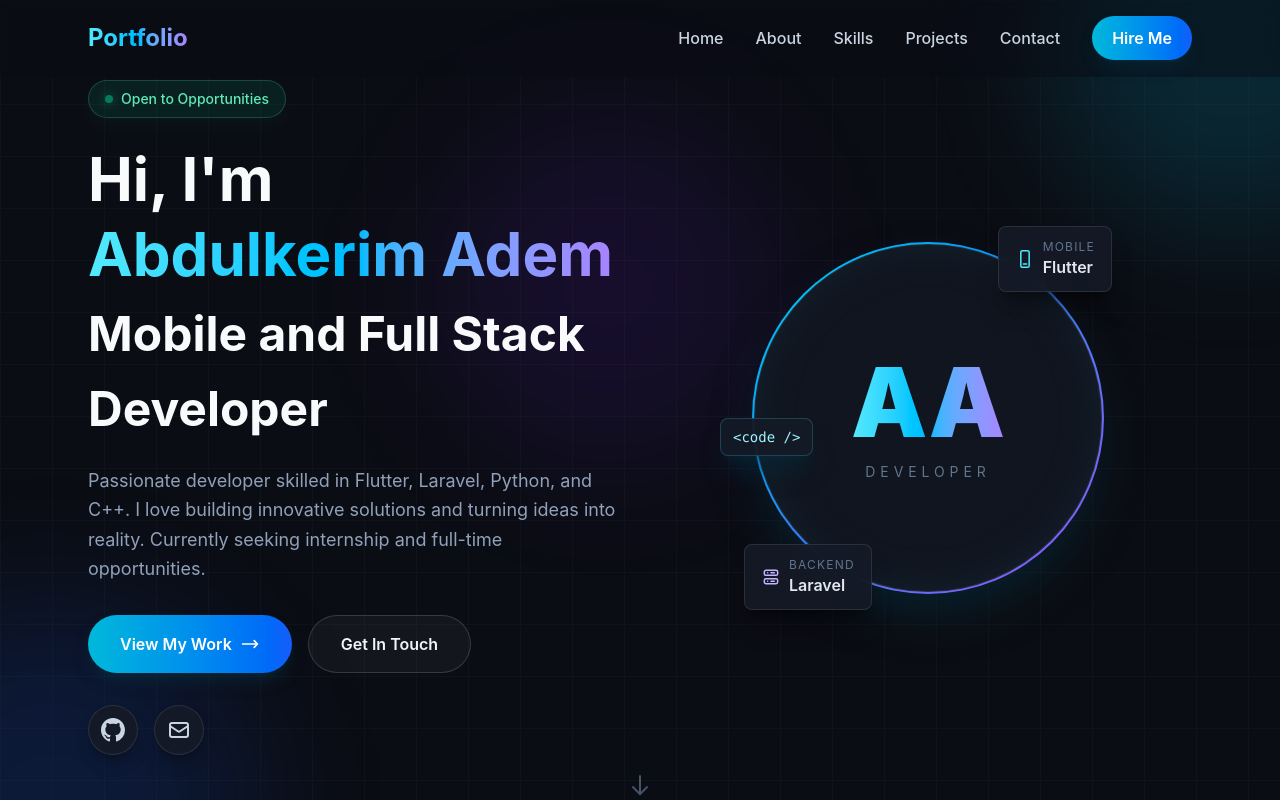
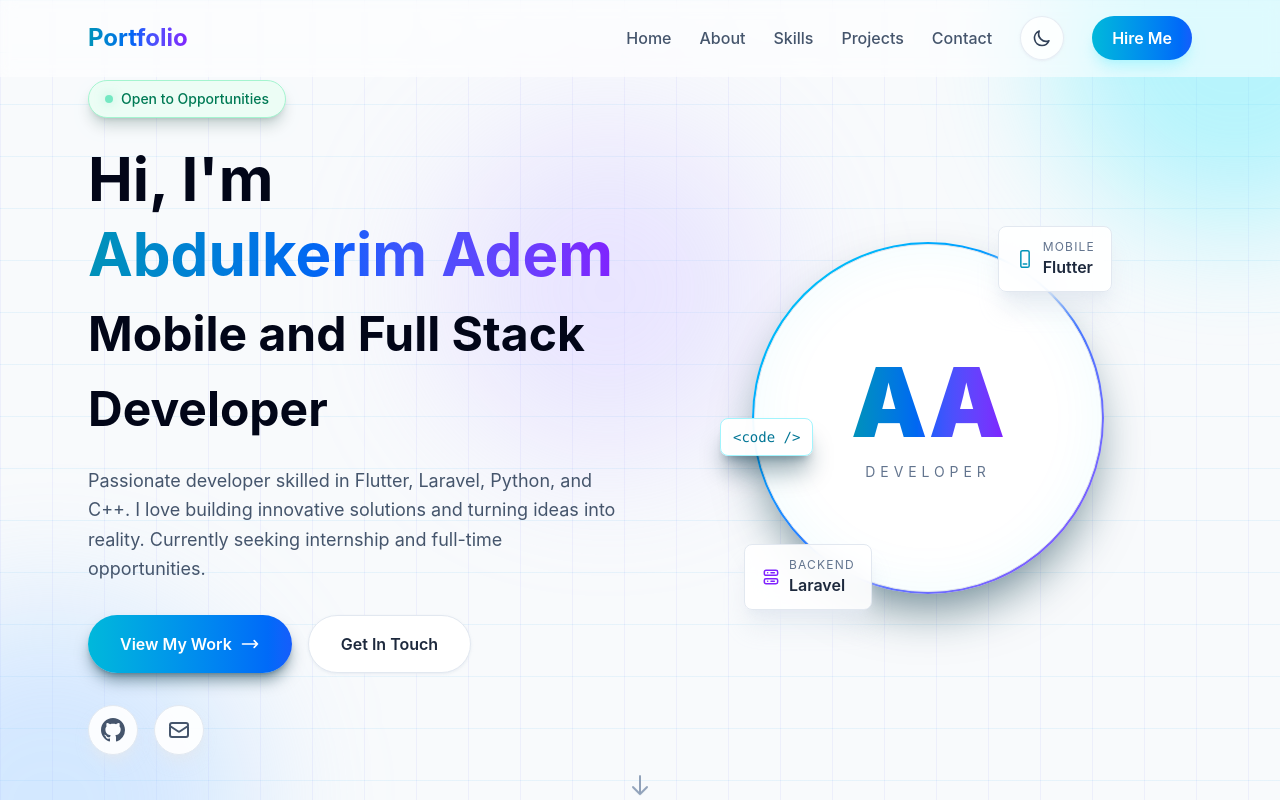
Before and after one commit to abdu2030/Portfolio-Website, a React (Vite) app: page / in a window 1280 px wide. Shown: the top 800 px of the page. Built offline with nearby package versions, Linux system fonts and the light colour scheme.

Commit message:
Add light and dark portfolio themes

```diff
--- a/src/App.tsx
+++ b/src/App.tsx
@@ -1,3 +1,4 @@
+import { useEffect, useState } from 'react';
 import Navbar from './components/Navbar';
 import Hero from './components/Hero';
 import About from './components/About';
@@ -7,9 +8,32 @@ import Contact from './components/Contact';
 import Footer from './components/Footer';
 
 export default function App() {
+  const [theme, setTheme] = useState<'light' | 'dark'>(() => {
+    if (typeof window === 'undefined') {
+      return 'light';
+    }
+
+    const savedTheme = window.localStorage.getItem('theme');
+    if (savedTheme === 'light' || savedTheme === 'dark') {
+      return savedTheme;
+    }
+
+    return window.matchMedia('(prefers-color-scheme: dark)').matches ? 'dark' : 'light';
+  });
+
+  useEffect(() => {
+    document.documentElement.classList.toggle('dark', theme === 'dark');
+    document.documentElement.style.colorScheme = theme;
+    window.localStorage.setItem('theme', theme);
+  }, [theme]);
+
+  const toggleTheme = () => {
+    setTheme((currentTheme) => (currentTheme === 'dark' ? 'light' : 'dark'));
+  };
+
   return (
-    <div className="min-h-screen bg-[#0b0d14] text-slate-100">
-      <Navbar />
+    <div className="min-h-screen bg-slate-50 text-slate-950 transition-colors duration-300 dark:bg-[#0b0d14] dark:text-slate-100">
+      <Navbar theme={theme} onToggleTheme={toggleTheme} />
       <Hero />
       <About />
       <Skills />
--- a/src/components/Hero.tsx
+++ b/src/components/Hero.tsx
@@ -4,29 +4,29 @@ export default function Hero() {
   return (
     <section
       id="home"
-      className="min-h-screen flex items-center justify-center relative overflow-hidden bg-[#0b0d14]"
+      className="min-h-screen flex items-center justify-center relative overflow-hidden bg-slate-50 dark:bg-[#0b0d14]"
     >
       {/* Background decoration */}
-      <div className="absolute inset-0 overflow-hidden bg-[linear-gradient(rgba(148,163,184,0.035)_1px,transparent_1px),linear-gradient(90deg,rgba(148,163,184,0.035)_1px,transparent_1px)] bg-[size:52px_52px]">
-        <div className="absolute -top-40 -right-40 w-96 h-96 bg-cyan-500/15 rounded-full filter blur-3xl animate-blob"></div>
-        <div className="absolute -bottom-48 -left-40 w-96 h-96 bg-blue-600/15 rounded-full filter blur-3xl animate-blob animation-delay-2000"></div>
-        <div className="absolute top-40 left-1/3 w-80 h-80 bg-violet-600/10 rounded-full filter blur-3xl animate-blob animation-delay-4000"></div>
+      <div className="absolute inset-0 overflow-hidden bg-[linear-gradient(rgba(14,165,233,0.08)_1px,transparent_1px),linear-gradient(90deg,rgba(99,102,241,0.07)_1px,transparent_1px)] bg-[size:52px_52px] dark:bg-[linear-gradient(rgba(148,163,184,0.035)_1px,transparent_1px),linear-gradient(90deg,rgba(148,163,184,0.035)_1px,transparent_1px)]">
+        <div className="absolute -top-40 -right-40 w-96 h-96 bg-cyan-300/40 dark:bg-cyan-500/15 rounded-full filter blur-3xl animate-blob"></div>
+        <div className="absolute -bottom-48 -left-40 w-96 h-96 bg-blue-300/35 dark:bg-blue-600/15 rounded-full filter blur-3xl animate-blob animation-delay-2000"></div>
+        <div className="absolute top-40 left-1/3 w-80 h-80 bg-violet-300/30 dark:bg-violet-600/10 rounded-full filter blur-3xl animate-blob animation-delay-4000"></div>
       </div>
 
       <div className="max-w-6xl mx-auto px-6 py-20 relative z-10">
         <div className="flex flex-col lg:flex-row items-center gap-12">
           {/* Text Content */}
           <div className="flex-1 text-center lg:text-left">
-            <div className="inline-flex items-center gap-2 px-4 py-2 bg-emerald-400/10 border border-emerald-300/20 rounded-full mb-6 shadow-lg shadow-emerald-950/20">
+            <div className="inline-flex items-center gap-2 px-4 py-2 bg-emerald-50 border border-emerald-200 dark:bg-emerald-400/10 dark:border-emerald-300/20 rounded-full mb-6 shadow-lg shadow-emerald-950/20">
               <span className="w-2 h-2 bg-emerald-400 rounded-full animate-pulse shadow-[0_0_12px_rgba(52,211,153,0.75)]"></span>
-              <span className="text-emerald-300 text-sm font-medium">
+              <span className="text-emerald-700 text-sm font-medium dark:text-emerald-300">
                 Open to Opportunities
               </span>
             </div>
 
-            <h1 className="text-4xl md:text-5xl lg:text-6xl font-bold text-slate-50 mb-6 leading-tight">
+            <h1 className="text-4xl md:text-5xl lg:text-6xl font-bold text-slate-950 mb-6 dark:text-slate-50 leading-tight">
               Hi, I'm{' '}
-              <span className="bg-gradient-to-r from-cyan-300 via-sky-400 to-violet-400 bg-clip-text text-transparent">
+              <span className="bg-gradient-to-r from-cyan-600 via-blue-600 to-violet-600 dark:from-cyan-300 dark:via-sky-400 dark:to-violet-400 bg-clip-text text-transparent">
                 Abdulkerim Adem
               </span>
               <br />
@@ -35,7 +35,7 @@ export default function Hero() {
               </span>
             </h1>
 
-            <p className="text-lg text-slate-400 mb-8 max-w-xl mx-auto lg:mx-0 leading-relaxed">
+            <p className="text-lg text-slate-600 mb-8 dark:text-slate-400 max-w-xl mx-auto lg:mx-0 leading-relaxed">
               Passionate developer skilled in Flutter, Laravel, Python, and C++.
               I love building innovative solutions and turning ideas into reality.
               Currently seeking internship and full-time opportunities.
@@ -63,7 +63,7 @@ export default function Hero() {
               </a>
               <a
                 href="#contact"
-                className="px-8 py-4 bg-white/[0.04] border border-white/15 text-slate-100 rounded-full font-semibold hover:border-cyan-300/50 hover:bg-cyan-300/[0.06] hover:text-cyan-200 active:bg-white/[0.08] transition-all flex items-center justify-center gap-2"
+                className="px-8 py-4 bg-white border border-slate-200 text-slate-800 shadow-sm shadow-slate-200/70 dark:bg-white/[0.04] dark:border-white/15 dark:text-slate-100 dark:shadow-none rounded-full font-semibold hover:border-cyan-300 hover:bg-cyan-50 hover:text-cyan-700 active:bg-cyan-100 dark:hover:border-cyan-300/50 dark:hover:bg-cyan-300/[0.06] dark:hover:text-cyan-200 dark:active:bg-white/[0.08] transition-all flex items-center justify-center gap-2"
               >
                 <span>Get In Touch</span>
               </a>
@@ -76,7 +76,7 @@ export default function Hero() {
                 target="_blank"
                 rel="noopener noreferrer"
                 aria-label="GitHub profile"
-                className="p-3 bg-[#151a26]/90 border border-white/10 rounded-full shadow-lg shadow-black/25 hover:border-cyan-300/40 hover:shadow-cyan-950/40 hover:-translate-y-1 transition-all text-slate-300 hover:text-cyan-300"
+                className="p-3 bg-white/90 border border-slate-200 rounded-full shadow-lg shadow-slate-200/70 hover:border-cyan-300 hover:shadow-cyan-100 hover:-translate-y-1 transition-all text-slate-600 hover:text-cyan-700 dark:bg-[#151a26]/90 dark:border-white/10 dark:shadow-black/25 dark:hover:border-cyan-300/40 dark:hover:shadow-cyan-950/40 dark:text-slate-300 dark:hover:text-cyan-300"
               >
                 <svg className="w-6 h-6" fill="currentColor" viewBox="0 0 24 24">
                   <path d="M12 0C5.37 0 0 5.37 0 12c0 5.31 3.435 9.795 8.205 11.385.6.105.825-.255.825-.57 0-.285-.015-1.23-.015-2.235-3.015.555-3.795-.735-4.035-1.41-.135-.345-.72-1.41-1.23-1.695-.42-.225-1.02-.78-.015-.795.945-.015 1.62.87 1.845 1.23 1.08 1.815 2.805 1.305 3.495.99.105-.78.42-1.305.765-1.605-2.67-.3-5.46-1.335-5.46-5.925 0-1.305.465-2.385 1.23-3.225-.12-.3-.54-1.53.12-3.18 0 0 1.005-.315 3.3 1.23.96-.27 1.98-.405 3-.405s2.04.135 3 .405c2.295-1.56 3.3-1.23 3.3-1.23.66 1.65.24 2.88.12 3.18.765.84 1.23 1.905 1.23 3.225 0 4.605-2.805 5.625-5.475 5.925.435.375.81 1.095.81 2.22 0 1.605-.015 2.895-.015 3.3 0 .315.225.69.825.57A12.02 12.02 0 0024 12c0-6.63-5.37-12-12-12z" />
@@ -85,7 +85,7 @@ export default function Hero() {
               <a
                 href="mailto:abdulkerimadem453@gmail.com"
                 aria-label="Email Abdulkerim Adem"
-                className="p-3 bg-[#151a26]/90 border border-white/10 rounded-full shadow-lg shadow-black/25 hover:border-cyan-300/40 hover:shadow-cyan-950/40 hover:-translate-y-1 transition-all text-slate-300 hover:text-cyan-300"
+                className="p-3 bg-white/90 border border-slate-200 rounded-full shadow-lg shadow-slate-200/70 hover:border-cyan-300 hover:shadow-cyan-100 hover:-translate-y-1 transition-all text-slate-600 hover:text-cyan-700 dark:bg-[#151a26]/90 dark:border-white/10 dark:shadow-black/25 dark:hover:border-cyan-300/40 dark:hover:shadow-cyan-950/40 dark:text-slate-300 dark:hover:text-cyan-300"
               >
                 <svg
                   className="w-6 h-6"
@@ -108,30 +108,30 @@ export default function Hero() {
           <div className="flex-1 flex justify-center">
             <div className="relative w-72 h-72 md:w-88 md:h-88">
               <div className="absolute inset-0 rounded-full bg-gradient-to-br from-cyan-400 via-blue-500 to-violet-500 p-[2px] shadow-2xl shadow-cyan-950/60">
-                <div className="w-full h-full rounded-full bg-[#11151f] border border-white/10 flex flex-col items-center justify-center text-center px-8 shadow-[inset_0_0_55px_rgba(34,211,238,0.06)]">
-                  <span className="text-7xl md:text-8xl font-black bg-gradient-to-r from-cyan-300 via-sky-400 to-violet-400 bg-clip-text text-transparent">
+                <div className="w-full h-full rounded-full bg-white border border-slate-200 dark:bg-[#11151f] dark:border-white/10 flex flex-col items-center justify-center text-center px-8 shadow-[inset_0_0_55px_rgba(34,211,238,0.06)]">
+                  <span className="text-7xl md:text-8xl font-black bg-gradient-to-r from-cyan-600 via-blue-600 to-violet-600 dark:from-cyan-300 dark:via-sky-400 dark:to-violet-400 bg-clip-text text-transparent">
                     AA
                   </span>
-                  <span className="mt-3 text-sm uppercase tracking-[0.35em] text-slate-500">
+                  <span className="mt-3 text-sm uppercase tracking-[0.35em] text-slate-500 dark:text-slate-500">
                     Developer
                   </span>
                 </div>
               </div>
-              <div className="absolute -top-4 -right-2 px-4 py-3 bg-[#151a26]/90 backdrop-blur-md rounded-lg shadow-xl shadow-black/35 border border-white/10 flex items-center gap-2">
-                <VisualIcon name="mobile" className="w-5 h-5 text-cyan-300" />
+              <div className="absolute -top-4 -right-2 px-4 py-3 bg-white/90 backdrop-blur-md rounded-lg shadow-xl shadow-slate-200/80 border border-slate-200 dark:bg-[#151a26]/90 dark:shadow-black/35 dark:border-white/10 flex items-center gap-2">
+                <VisualIcon name="mobile" className="w-5 h-5 text-cyan-600 dark:text-cyan-300" />
                 <div>
-                  <span className="block text-xs uppercase tracking-widest text-slate-500">Mobile</span>
-                  <span className="font-semibold text-slate-200">Flutter</span>
+                  <span className="block text-xs uppercase tracking-widest text-slate-500 dark:text-slate-500">Mobile</span>
+                  <span className="font-semibold text-slate-800 dark:text-slate-200">Flutter</span>
                 </div>
               </div>
-              <div className="absolute -bottom-4 -left-2 px-4 py-3 bg-[#151a26]/90 backdrop-blur-md rounded-lg shadow-xl shadow-black/35 border border-white/10 flex items-center gap-2">
-                <VisualIcon name="server" className="w-5 h-5 text-violet-300" />
+              <div className="absolute -bottom-4 -left-2 px-4 py-3 bg-white/90 backdrop-blur-md rounded-lg shadow-xl shadow-slate-200/80 border border-slate-200 dark:bg-[#151a26]/90 dark:shadow-black/35 dark:border-white/10 flex items-center gap-2">
+                <VisualIcon name="server" className="w-5 h-5 text-violet-600 dark:text-violet-300" />
                 <div>
-                  <span className="block text-xs uppercase tracking-widest text-slate-500">Backend</span>
-                  <span className="font-semibold text-slate-200">Laravel</span>
+                  <span className="block text-xs uppercase tracking-widest text-slate-500 dark:text-slate-500">Backend</span>
+                  <span className="font-semibold text-slate-800 dark:text-slate-200">Laravel</span>
                 </div>
               </div>
-              <div className="absolute top-1/2 -left-8 hidden md:block px-3 py-2 bg-[#151a26]/95 border border-cyan-300/20 text-cyan-200 rounded-lg shadow-xl shadow-cyan-950/40 text-sm font-mono">
+              <div className="absolute top-1/2 -left-8 hidden md:block px-3 py-2 bg-white/95 border border-cyan-200 text-cyan-700 dark:bg-[#151a26]/95 dark:border-cyan-300/20 dark:text-cyan-200 rounded-lg shadow-xl shadow-cyan-950/40 text-sm font-mono">
                 {'<code />'}
               </div>
             </div>
@@ -142,7 +142,7 @@ export default function Hero() {
       {/* Scroll indicator */}
       <div className="absolute bottom-8 left-1/2 -translate-x-1/2 animate-bounce">
         <svg
-          className="w-6 h-6 text-slate-600"
+          className="w-6 h-6 text-slate-400 dark:text-slate-600"
           fill="none"
           stroke="currentColor"
           viewBox="0 0 24 24"
--- a/src/components/Navbar.tsx
+++ b/src/components/Navbar.tsx
@@ -1,6 +1,11 @@
 import { useState, useEffect } from 'react';
 
-export default function Navbar() {
+interface NavbarProps {
+  theme: 'light' | 'dark';
+  onToggleTheme: () => void;
+}
+
+export default function Navbar({ theme, onToggleTheme }: NavbarProps) {
   const [isScrolled, setIsScrolled] = useState(false);
   const [isMobileMenuOpen, setIsMobileMenuOpen] = useState(false);
 
@@ -20,46 +25,73 @@ export default function Navbar() {
     { name: 'Contact', href: '#contact' },
   ];
 
+  const themeLabel = theme === 'dark' ? 'Switch to light theme' : 'Switch to dark theme';
+
+  const ThemeToggle = ({ mobile = false }: { mobile?: boolean }) => (
+    <button
+      type="button"
+      onClick={onToggleTheme}
+      aria-label={themeLabel}
+      aria-pressed={theme === 'dark'}
+      title={themeLabel}
+      className={`${mobile ? 'w-full justify-start px-4 py-3 rounded-lg' : 'w-11 h-11 justify-center rounded-full'} inline-flex items-center gap-2 border border-slate-200/80 bg-white/80 text-slate-700 shadow-sm shadow-slate-200/60 transition-all hover:border-cyan-300 hover:bg-cyan-50 hover:text-cyan-700 active:translate-y-px dark:border-white/10 dark:bg-white/[0.04] dark:text-slate-300 dark:shadow-black/20 dark:hover:border-cyan-300/40 dark:hover:bg-cyan-300/[0.08] dark:hover:text-cyan-200`}
+    >
+      {theme === 'dark' ? (
+        <svg className="w-5 h-5" fill="none" stroke="currentColor" viewBox="0 0 24 24" aria-hidden="true">
+          <path strokeLinecap="round" strokeLinejoin="round" strokeWidth={2} d="M12 3v1m0 16v1m9-9h-1M4 12H3m15.364 6.364-.707-.707M6.343 6.343l-.707-.707m12.728 0-.707.707M6.343 17.657l-.707.707M16 12a4 4 0 11-8 0 4 4 0 018 0z" />
+        </svg>
+      ) : (
+        <svg className="w-5 h-5" fill="none" stroke="currentColor" viewBox="0 0 24 24" aria-hidden="true">
+          <path strokeLinecap="round" strokeLinejoin="round" strokeWidth={2} d="M20.354 15.354A9 9 0 018.646 3.646 9.003 9.003 0 0012 21a9.003 9.003 0 008.354-5.646z" />
+        </svg>
+      )}
+      {mobile && <span className="font-medium">{theme === 'dark' ? 'Light Mode' : 'Dark Mode'}</span>}
+    </button>
+  );
+
   return (
     <nav
       className={`fixed top-0 left-0 right-0 z-50 transition-all duration-300 ${
         isScrolled
-          ? 'bg-[#0b0d14]/88 backdrop-blur-xl border-b border-white/10 shadow-lg shadow-black/25'
-          : 'bg-[#0b0d14]/45 backdrop-blur-sm border-b border-transparent'
+          ? 'bg-white/88 backdrop-blur-xl border-b border-slate-200/80 shadow-lg shadow-slate-200/60 dark:bg-[#0b0d14]/88 dark:border-white/10 dark:shadow-black/25'
+          : 'bg-white/55 backdrop-blur-sm border-b border-transparent dark:bg-[#0b0d14]/45'
       }`}
     >
       <div className="max-w-6xl mx-auto px-6 py-4">
         <div className="flex items-center justify-between">
           <a
             href="#home"
-            className="text-2xl font-bold bg-gradient-to-r from-cyan-300 via-sky-400 to-violet-400 bg-clip-text text-transparent"
+            className="text-2xl font-bold bg-gradient-to-r from-cyan-600 via-blue-600 to-violet-600 bg-clip-text text-transparent dark:from-cyan-300 dark:via-sky-400 dark:to-violet-400"
           >
             Portfolio
           </a>
 
           {/* Desktop Navigation */}
-          <div className="hidden md:flex items-center gap-8">
+          <div className="hidden md:flex items-center gap-7">
             {navLinks.map((link) => (
               <a
                 key={link.name}
                 href={link.href}
-                className="text-slate-300 hover:text-cyan-300 transition-colors font-medium"
+                className="text-slate-600 hover:text-cyan-700 transition-colors font-medium dark:text-slate-300 dark:hover:text-cyan-300"
               >
                 {link.name}
               </a>
             ))}
+            <ThemeToggle />
             <a
               href="#contact"
-              className="px-5 py-2.5 bg-gradient-to-r from-cyan-500 to-blue-600 text-white rounded-full font-semibold shadow-lg shadow-cyan-950/40 hover:from-cyan-400 hover:to-blue-500 hover:shadow-cyan-500/20 active:translate-y-px transition-all hover:-translate-y-0.5"
+              className="px-5 py-2.5 bg-gradient-to-r from-cyan-500 to-blue-600 text-white rounded-full font-semibold shadow-lg shadow-cyan-200/70 hover:from-cyan-400 hover:to-blue-500 hover:shadow-cyan-300/40 active:translate-y-px transition-all hover:-translate-y-0.5 dark:shadow-cyan-950/40 dark:hover:shadow-cyan-500/20"
             >
               Hire Me
             </a>
           </div>
 
+          <div className="md:hidden flex items-center gap-2">
+            <ThemeToggle />
             {/* Mobile Menu Button */}
             <button
               onClick={() => setIsMobileMenuOpen(!isMobileMenuOpen)}
-            className="md:hidden p-2 text-slate-200 hover:text-cyan-300 rounded-lg hover:bg-white/5 transition-colors"
+              className="p-2 text-slate-700 hover:text-cyan-700 rounded-lg hover:bg-cyan-50 transition-colors dark:text-slate-200 dark:hover:text-cyan-300 dark:hover:bg-white/5"
               aria-label={isMobileMenuOpen ? 'Close navigation menu' : 'Open navigation menu'}
               aria-expanded={isMobileMenuOpen}
             >
@@ -87,21 +119,23 @@ export default function Navbar() {
               </svg>
             </button>
           </div>
+        </div>
 
         {/* Mobile Menu */}
         {isMobileMenuOpen && (
-          <div className="md:hidden mt-4 pb-4 border-t border-white/10 pt-4 bg-[#11151f]/95 rounded-lg px-4 shadow-2xl shadow-black/40">
+          <div className="md:hidden mt-4 pb-4 border-t border-slate-200 pt-4 bg-white/95 rounded-lg px-4 shadow-2xl shadow-slate-200/80 dark:border-white/10 dark:bg-[#11151f]/95 dark:shadow-black/40">
             <div className="flex flex-col gap-4">
               {navLinks.map((link) => (
                 <a
                   key={link.name}
                   href={link.href}
                   onClick={() => setIsMobileMenuOpen(false)}
-                  className="text-slate-300 hover:text-cyan-300 transition-colors font-medium"
+                  className="text-slate-700 hover:text-cyan-700 transition-colors font-medium dark:text-slate-300 dark:hover:text-cyan-300"
                 >
                   {link.name}
                 </a>
               ))}
+              <ThemeToggle mobile />
             </div>
           </div>
         )}
--- a/src/index.css
+++ b/src/index.css
@@ -1,7 +1,9 @@
 @import "tailwindcss";
 
+@custom-variant dark (&:where(.dark, .dark *));
+
 :root {
-  color-scheme: dark;
+  color-scheme: light dark;
   font-family:
     Inter, ui-sans-serif, system-ui, -apple-system, BlinkMacSystemFont, "Segoe UI",
     sans-serif;
@@ -11,6 +13,11 @@
 
 html {
   scroll-behavior: smooth;
+  background: #f8fafc;
+  scrollbar-color: #94a3b8 #f8fafc;
+}
+
+html.dark {
   background: #0b0d14;
   scrollbar-color: #334155 #0b0d14;
 }
@@ -20,6 +27,11 @@ body {
   min-width: 320px;
   min-height: 100vh;
   overflow-x: hidden;
+  background: #f8fafc;
+  color: #0f172a;
+}
+
+html.dark body {
   background: #0b0d14;
   color: #e8edf7;
 }
@@ -67,27 +79,48 @@ section {
 }
 
 ::-webkit-scrollbar-track {
+  background: #f8fafc;
+}
+
+html.dark ::-webkit-scrollbar-track {
   background: #0b0d14;
 }
 
 ::-webkit-scrollbar-thumb {
-  background: linear-gradient(to bottom, #22d3ee, #6366f1);
-  border: 2px solid #0b0d14;
+  background: linear-gradient(to bottom, #06b6d4, #6366f1);
+  border: 2px solid #f8fafc;
   border-radius: 999px;
 }
 
+html.dark ::-webkit-scrollbar-thumb {
+  border-color: #0b0d14;
+}
+
 ::-webkit-scrollbar-thumb:hover {
+  background: linear-gradient(to bottom, #0891b2, #4f46e5);
+}
+
+html.dark ::-webkit-scrollbar-thumb:hover {
   background: linear-gradient(to bottom, #67e8f9, #818cf8);
 }
 
 ::selection {
+  background: #bae6fd;
+  color: #0f172a;
+}
+
+html.dark ::selection {
   background: #155e75;
   color: #f8fafc;
 }
 
 *:focus-visible {
-  outline: 2px solid #67e8f9;
+  outline: 2px solid #0891b2;
   outline-offset: 3px;
+}
+
+html.dark *:focus-visible {
+  outline-color: #67e8f9;
 }
 
 @keyframes gradient-x {
@@ -118,8 +151,9 @@ section {
     transition-duration: 0.01ms !important;
   }
 }
+
 input:user-invalid,
 textarea:user-invalid {
-  border-color: rgb(251 113 133 / 0.7);
-  box-shadow: 0 0 0 3px rgb(244 63 94 / 0.1);
+  border-color: rgb(225 29 72 / 0.72);
+  box-shadow: 0 0 0 3px rgb(225 29 72 / 0.11);
 }
```
Also changed, not shown: src/components/About.tsx (+20 -20 lines), src/components/Contact.tsx (+25 -25 lines), src/components/Footer.tsx (+11 -11 lines), src/components/Projects.tsx (+29 -29 lines), src/components/Skills.tsx (+13 -13 lines). Lines whose indentation alone changed are shown as unchanged.
